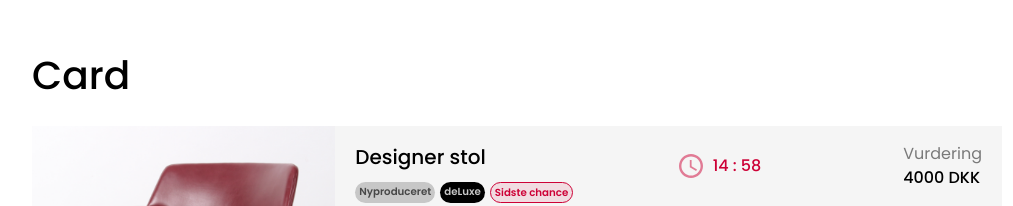
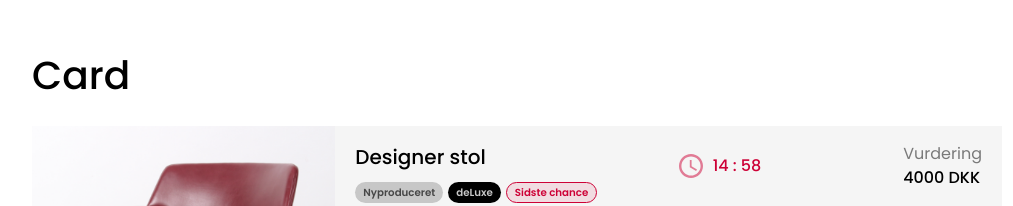
Before and after one commit to Robi1926/lauritz, a website built with Vite: page src/index.html in a window 1280 px wide. Shown: the part 866-1072 px from the top of the page, without its empty margins (96-1109 px from the left). Built offline with nearby package versions, Linux system fonts and the light colour scheme.

Commit message:
center tags

```diff
--- a/src/index.html
+++ b/src/index.html
@@ -65,17 +65,17 @@
               <h5 class="text-h5 font-medium">Designer stol</h5>
               <section class="flex w-[15.563rem] gap-[5px] pt-2.5 pb-1.5">
                 <div
-                  class="flex justify-center rounded-full bg-greylight py-0.5 px-1 align-middle text-tag font-semibold text-greydark"
+                  class="flex justify-center rounded-full bg-greylight py-0.5 px-2 place-items-center text-tag font-semibold text-greydark"
                 >
                   Nyproduceret
                 </div>
                 <div
-                  class="flex justify-center rounded-full bg-black py-0.5 px-1 align-middle text-tag font-semibold text-greylight"
+                  class="flex justify-center rounded-full bg-black py-0.5 px-2 place-items-center text-tag font-semibold text-greylight"
                 >
                   deLuxe
                 </div>
                 <div
-                  class="flex justify-center rounded-full border bg-brand bg-opacity-10 py-0.5 px-1 align-middle text-tag font-semibold text-brand"
+                  class="flex justify-center rounded-full border bg-brand bg-opacity-10 py-0.5 px-2 place-items-center text-tag font-semibold text-brand"
                 >
                   Sidste chance
                 </div>
```
